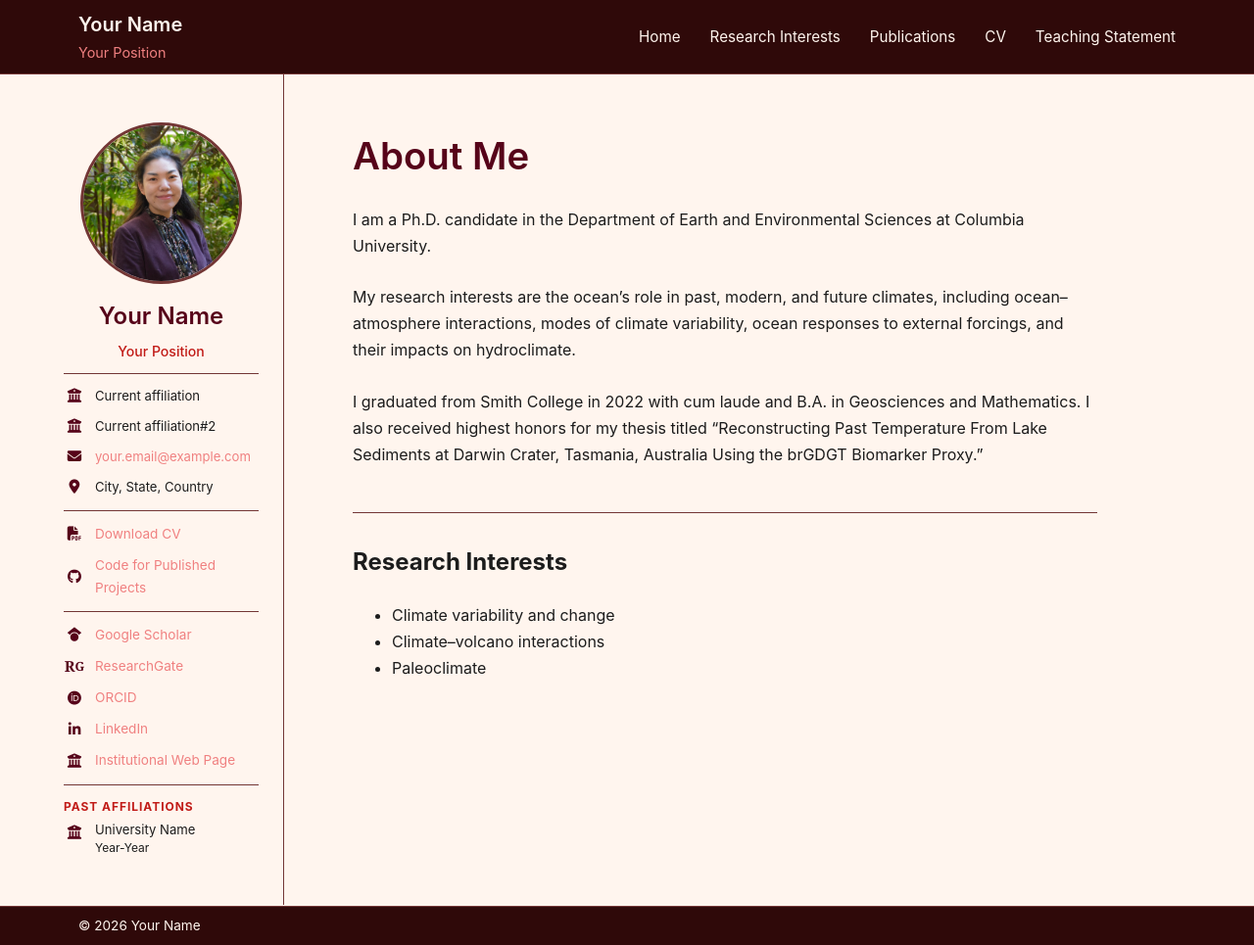
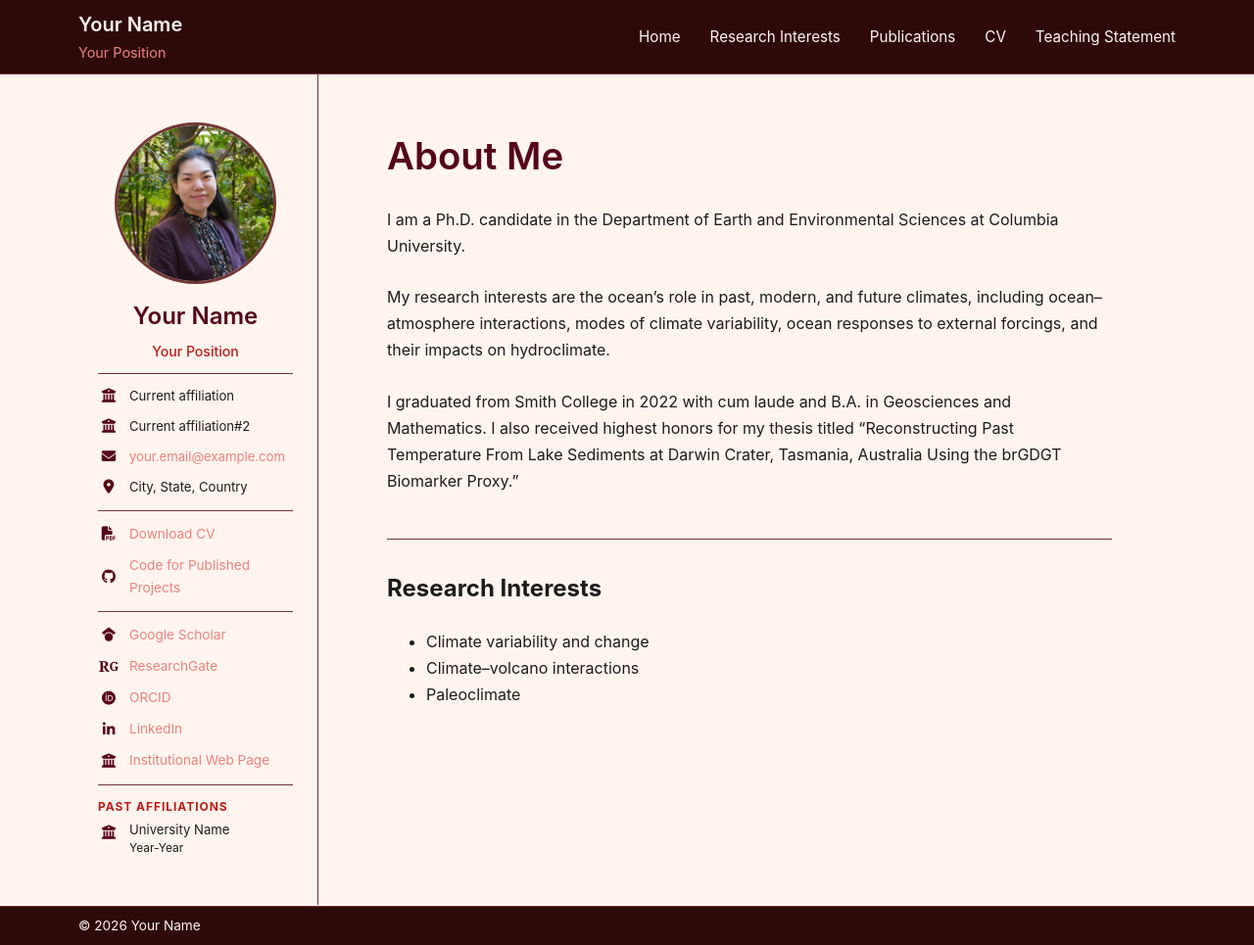
Before and after one commit to isugiura/isugiura.github.io, a Jekyll site: the page built from index.md, in a window 1280 px wide and 965 px high. Shown: the whole window at 98% size. Built offline with Jekyll 4.4.1, drawn with Linux system fonts in a browser that asks for light colours.

Commit message:
Narrower website

```diff
--- a/assets/css/style.scss
+++ b/assets/css/style.scss
@@ -152,7 +152,7 @@ body {
    ========================================================= */
 
 .page-layout {
-  width: calc(100% - 80px);
+  width: calc(100% - 150px);
   max-width: 1200px;
 
   margin: 0 auto;
```
